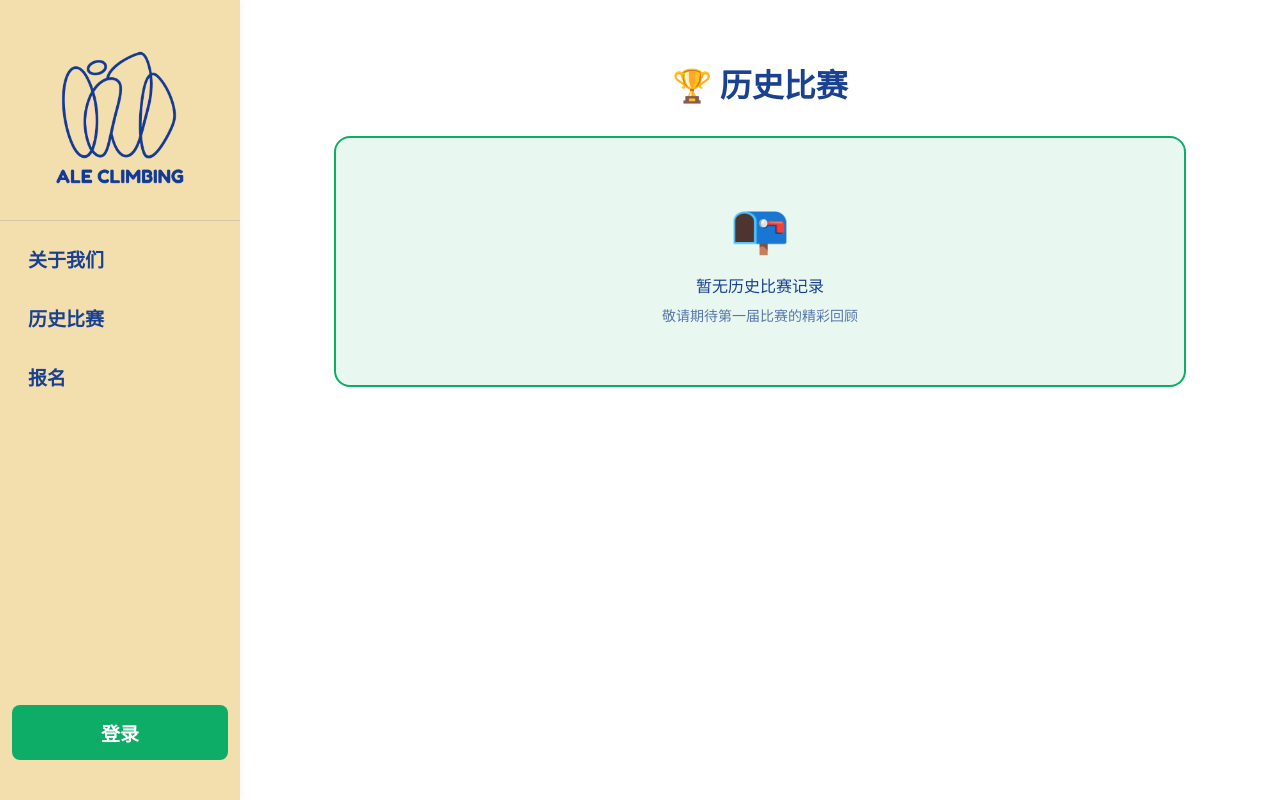
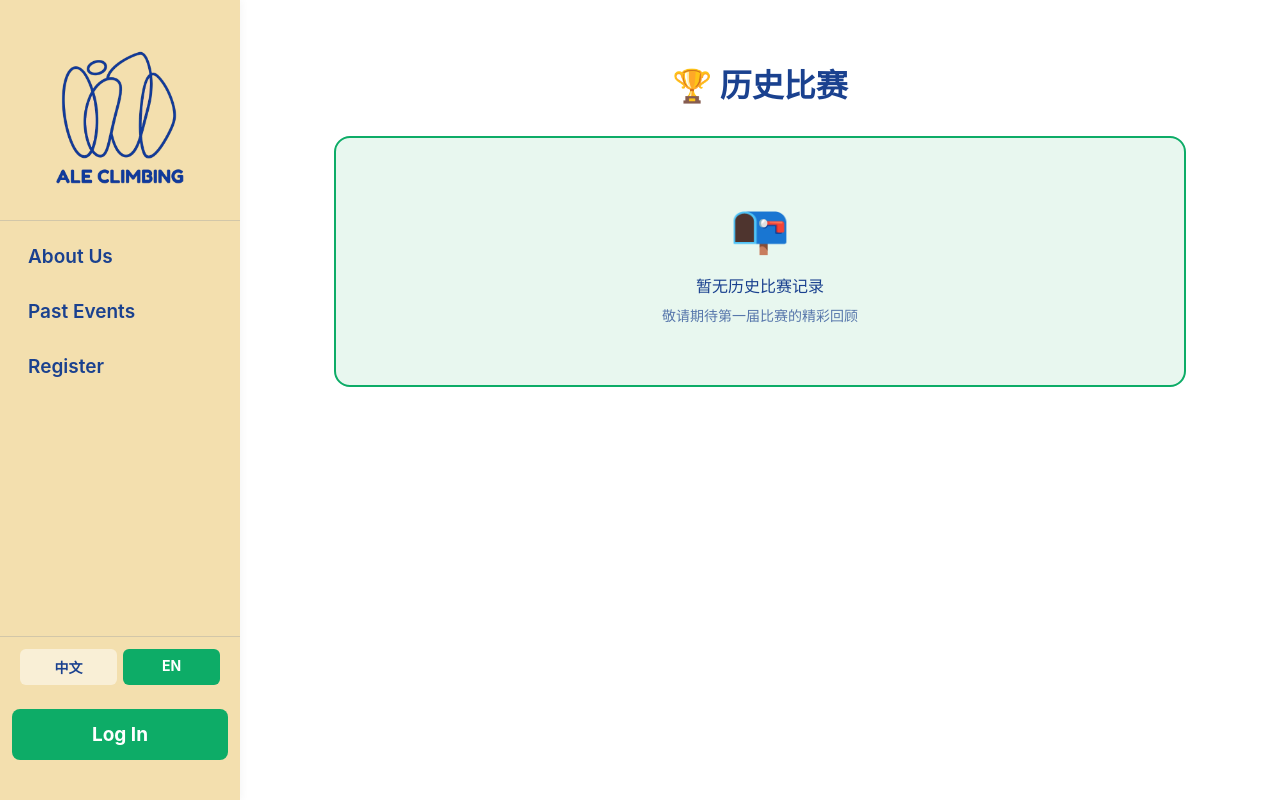
Before and after one commit to FC20122021/climbing-comp, a Flask app: page /competitions in a window 1280 px wide. Run offline with Flask 3, Linux system fonts and the light colour scheme; the visitor is signed in with stand-in values (Sample User, id 1).

Commit message:
Update _public_nav.html
Add bilingual switcher

```diff
--- a/templates/_public_nav.html
+++ b/templates/_public_nav.html
@@ -1,79 +1,247 @@
+{% set is_en = session.get('lang') == 'en' %}
+
+<!-- ============================================ -->
+<!-- 电脑端：左侧纵向侧边栏                        -->
+<!-- ============================================ -->
 <aside class="sidebar-desktop">
+    <!-- Logo 区域 -->
     <div class="logo-area">
         <img src="{{ url_for('static', filename='images/logo.png') }}" alt="Allez Climbing Gym" class="logo-img-desktop">
     </div>
+
+    <!-- 菜单项 -->
     <nav class="sidebar-nav">
-        <a href="/" class="nav-link">关于我们</a>
-        <a href="/competitions" class="nav-link">历史比赛</a>
-        <a href="/signup" class="nav-link">报名</a>
+        <a href="/" class="nav-link">{% if is_en %}About Us{% else %}关于我们{% endif %}</a>
+        <a href="/competitions" class="nav-link">{% if is_en %}Past Events{% else %}历史比赛{% endif %}</a>
+        <a href="/signup" class="nav-link">{% if is_en %}Register{% else %}报名{% endif %}</a>
     </nav>
+
+    <!-- 语言切换 -->
+    <div class="lang-switch-desktop">
+        <a href="/set_language/zh" class="lang-btn {% if not is_en %}active{% endif %}">中文</a>
+        <a href="/set_language/en" class="lang-btn {% if is_en %}active{% endif %}">EN</a>
+    </div>
+
+    <!-- 登录按钮固定在底部 -->
     <div class="logout-area">
-        <a href="/judge/login" class="btn-login">登录</a>
+        <a href="/judge/login" class="btn-login">{% if is_en %}Log In{% else %}登录{% endif %}</a>
     </div>
 </aside>
 
+<!-- ============================================ -->
+<!-- 手机端：顶部横向导航栏                        -->
+<!-- ============================================ -->
 <nav class="navbar-mobile">
+    <!-- 手机端 Logo -->
     <img src="{{ url_for('static', filename='images/logo.png') }}" alt="Allez Climbing Gym" class="logo-img-mobile">
+
+    <!-- 手机端菜单项（横向滚动） -->
     <div class="mobile-menu">
-        <a href="/" class="nav-link-mobile">关于我们</a>
-        <a href="/competitions" class="nav-link-mobile">历史比赛</a>
-        <a href="/signup" class="nav-link-mobile">报名</a>
+        <a href="/" class="nav-link-mobile">{% if is_en %}About{% else %}关于我们{% endif %}</a>
+        <a href="/competitions" class="nav-link-mobile">{% if is_en %}Events{% else %}历史比赛{% endif %}</a>
+        <a href="/signup" class="nav-link-mobile">{% if is_en %}Register{% else %}报名{% endif %}</a>
     </div>
-    <a href="/judge/login" class="btn-login-mobile">登录</a>
+
+    <!-- 语言切换（手机端） -->
+    <a href="/set_language/{% if is_en %}zh{% else %}en{% endif %}" class="lang-btn-mobile">
+        {% if is_en %}中{% else %}EN{% endif %}
+    </a>
+
+    <!-- 手机端登录按钮 -->
+    <a href="/judge/login" class="btn-login-mobile">{% if is_en %}Log In{% else %}登录{% endif %}</a>
 </nav>
 
 <style>
-    .sidebar-desktop, .navbar-mobile {
+    /* ============================================ */
+    /* 通用样式                                      */
+    /* ============================================ */
+    .sidebar-desktop,
+    .navbar-mobile {
         background: #f3dfae;
         box-sizing: border-box;
         font-family: -apple-system, BlinkMacSystemFont, "Segoe UI", Roboto, sans-serif;
     }
-    .logo-img-desktop { width: 160px; height: auto; display: block; margin: 0 auto; }
-    .logo-img-mobile { width: 48px; height: 48px; object-fit: contain; flex-shrink: 0; }
 
+    /* Logo 图片 */
+    .logo-img-desktop {
+        width: 160px;
+        height: auto;
+        display: block;
+        margin: 0 auto;
+    }
+    .logo-img-mobile {
+        width: 48px;
+        height: 48px;
+        object-fit: contain;
+        flex-shrink: 0;
+    }
+
+    /* ============================================ */
+    /* 电脑端侧边栏样式                              */
+    /* ============================================ */
     .sidebar-desktop {
-        position: fixed; top: 0; left: 0; bottom: 0; width: 240px;
-        padding: 20px 0; display: flex; flex-direction: column;
-        z-index: 100; box-shadow: 2px 0 8px rgba(0,0,0,0.04);
+        position: fixed;
+        top: 0;
+        left: 0;
+        bottom: 0;
+        width: 240px;
+        padding: 20px 0;
+        display: flex;
+        flex-direction: column;
+        z-index: 100;
+        box-shadow: 2px 0 8px rgba(0, 0, 0, 0.04);
     }
-    .logo-area { padding: 20px; text-align: center; border-bottom: 1px solid rgba(26,65,143,0.15); margin-bottom: 10px; }
-    .sidebar-nav { display: flex; flex-direction: column; padding: 0 12px; gap: 4px; }
+    .logo-area {
+        padding: 20px;
+        text-align: center;
+        border-bottom: 1px solid rgba(26, 65, 143, 0.15);
+        margin-bottom: 10px;
+    }
+    .sidebar-nav {
+        display: flex;
+        flex-direction: column;
+        padding: 0 12px;
+        gap: 4px;
+    }
     .sidebar-desktop .nav-link {
-        color: #1a418f; text-decoration: none; font-size: 19px; font-weight: 600;
-        padding: 14px 16px; border-radius: 8px; transition: background 0.2s, color 0.2s;
+        color: #1a418f;
+        text-decoration: none;
+        font-size: 19px;
+        font-weight: 600;
+        padding: 14px 16px;
+        border-radius: 8px;
+        transition: background 0.2s, color 0.2s;
     }
-    .sidebar-desktop .nav-link:hover { background: rgba(255,255,255,0.65); color: #0dac67; }
-    .logout-area { margin-top: auto; padding: 20px 12px; }
+    .sidebar-desktop .nav-link:hover {
+        background: rgba(255, 255, 255, 0.65);
+        color: #0dac67;
+    }
+
+    /* 语言切换（电脑端） */
+    .lang-switch-desktop {
+        display: flex;
+        gap: 6px;
+        padding: 12px 20px;
+        margin-top: auto;
+        border-top: 1px solid rgba(26, 65, 143, 0.15);
+    }
+    .lang-btn {
+        flex: 1;
+        text-align: center;
+        padding: 8px;
+        border-radius: 6px;
+        text-decoration: none;
+        font-size: 14px;
+        font-weight: 700;
+        color: #1a418f;
+        background: rgba(255, 255, 255, 0.5);
+        transition: background 0.2s;
+    }
+    .lang-btn.active {
+        background: #0dac67;
+        color: white;
+    }
+    .lang-btn:hover {
+        background: rgba(255, 255, 255, 0.85);
+    }
+    .lang-btn.active:hover {
+        background: #0a8a53;
+    }
+
+    .logout-area {
+        padding: 12px 12px 20px;
+    }
     .btn-login {
-        display: block; text-align: center; color: #ffffff; text-decoration: none;
-        font-size: 19px; font-weight: 700; padding: 14px 20px; border-radius: 8px;
-        background: #0dac67; transition: background 0.2s;
+        display: block;
+        text-align: center;
+        color: #ffffff;
+        text-decoration: none;
+        font-size: 19px;
+        font-weight: 700;
+        padding: 14px 20px;
+        border-radius: 8px;
+        background: #0dac67;
+        transition: background 0.2s;
     }
-    .btn-login:hover { background: #0a8a53; }
+    .btn-login:hover {
+        background: #0a8a53;
+    }
 
+    /* ============================================ */
+    /* 手机端顶部导航样式                            */
+    /* ============================================ */
     .navbar-mobile {
-        display: none; position: fixed; top: 0; left: 0; right: 0; height: 64px;
-        padding: 0 12px; align-items: center; gap: 8px; z-index: 100;
-        box-shadow: 0 2px 8px rgba(0,0,0,0.06);
+        display: none;
+        position: fixed;
+        top: 0;
+        left: 0;
+        right: 0;
+        height: 64px;
+        padding: 0 12px;
+        align-items: center;
+        gap: 8px;
+        z-index: 100;
+        box-shadow: 0 2px 8px rgba(0, 0, 0, 0.06);
     }
     .mobile-menu {
-        display: flex; align-items: center; gap: 4px; overflow-x: auto; flex: 1;
-        -webkit-overflow-scrolling: touch; scrollbar-width: none;
+        display: flex;
+        align-items: center;
+        gap: 4px;
+        overflow-x: auto;
+        flex: 1;
+        -webkit-overflow-scrolling: touch;
+        scrollbar-width: none;
     }
-    .mobile-menu::-webkit-scrollbar { display: none; }
+    .mobile-menu::-webkit-scrollbar {
+        display: none;
+    }
     .navbar-mobile .nav-link-mobile {
-        color: #1a418f; text-decoration: none; font-size: 17px; font-weight: 600;
-        padding: 8px 12px; border-radius: 8px; white-space: nowrap;
-        transition: background 0.2s, color 0.2s; flex-shrink: 0;
+        color: #1a418f;
+        text-decoration: none;
+        font-size: 17px;
+        font-weight: 600;
+        padding: 8px 12px;
+        border-radius: 8px;
+        white-space: nowrap;
+        transition: background 0.2s, color 0.2s;
+        flex-shrink: 0;
     }
-    .navbar-mobile .nav-link-mobile:hover { background: rgba(255,255,255,0.65); color: #0dac67; }
+    .navbar-mobile .nav-link-mobile:hover {
+        background: rgba(255, 255, 255, 0.65);
+        color: #0dac67;
+    }
+    .lang-btn-mobile {
+        color: #1a418f;
+        text-decoration: none;
+        font-size: 15px;
+        font-weight: 700;
+        padding: 9px 12px;
+        border-radius: 8px;
+        background: rgba(255, 255, 255, 0.6);
+        flex-shrink: 0;
+        transition: background 0.2s;
+    }
+    .lang-btn-mobile:hover {
+        background: rgba(255, 255, 255, 0.9);
+    }
     .btn-login-mobile {
-        color: #ffffff; text-decoration: none; font-size: 17px; font-weight: 700;
-        padding: 9px 16px; border-radius: 8px; background: #0dac67;
-        flex-shrink: 0; transition: background 0.2s;
+        color: #ffffff;
+        text-decoration: none;
+        font-size: 17px;
+        font-weight: 700;
+        padding: 9px 16px;
+        border-radius: 8px;
+        background: #0dac67;
+        flex-shrink: 0;
+        transition: background 0.2s;
     }
-    .btn-login-mobile:hover { background: #0a8a53; }
+    .btn-login-mobile:hover {
+        background: #0a8a53;
+    }
 
+    /* ============================================ */
+    /* 响应式切换                                    */
+    /* ============================================ */
     @media (min-width: 769px) {
         .sidebar-desktop { display: flex; }
         .navbar-mobile { display: none; }
```
